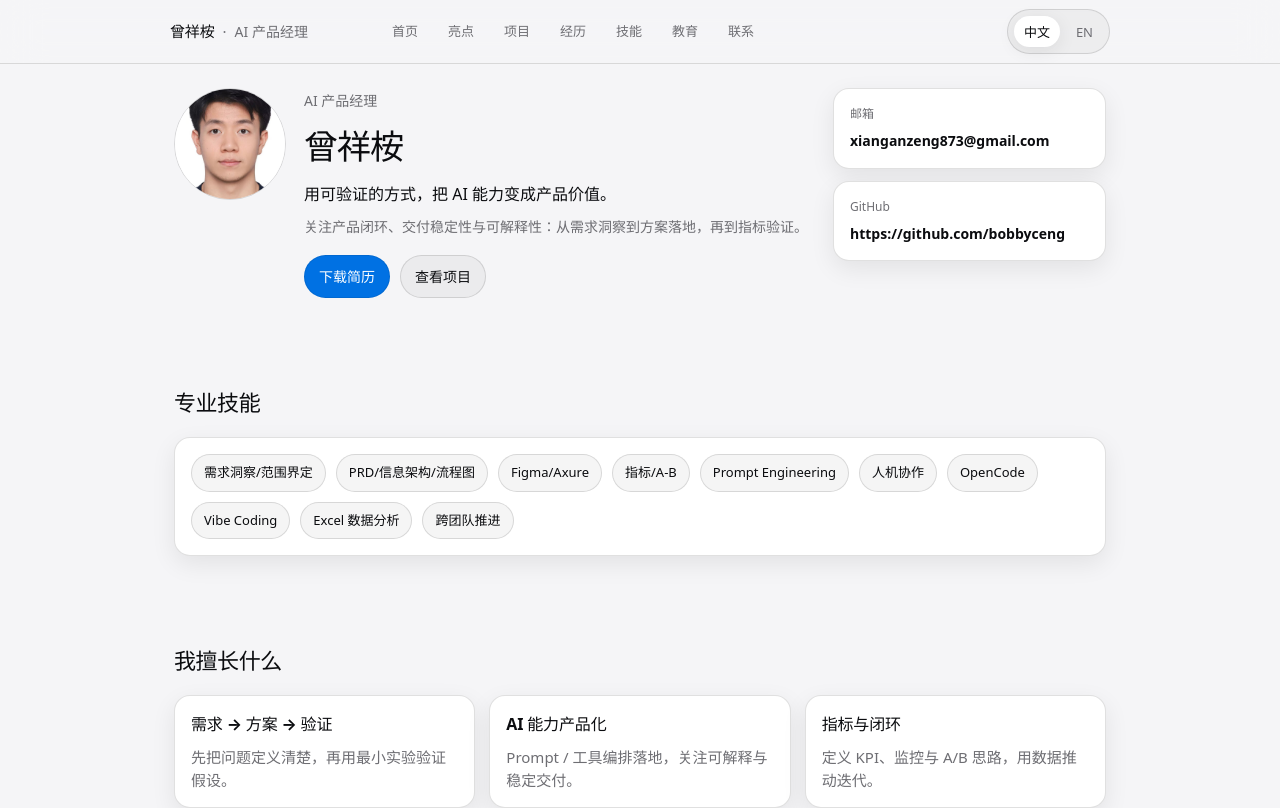
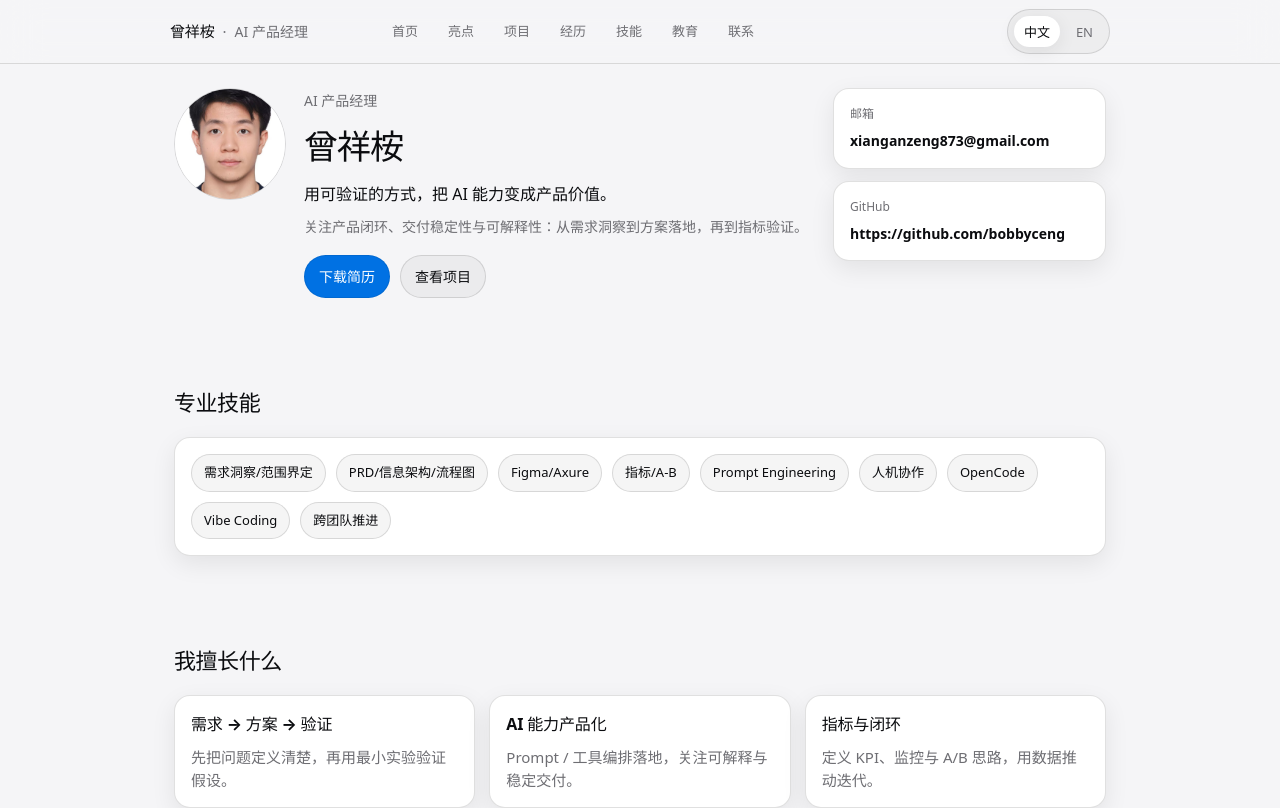
Before and after one commit to bobbyceng/bobbyceng-xiangan-portfolio, a React (Vite) app: page / in a window 1280 px wide. Shown: the top 808 px of the page. Built offline with nearby package versions, Linux system fonts and the light colour scheme.

Commit message:
feat: reorder skills and update tags
Ultraworked with [Sisyphus](https://github.com/code-yeongyu/oh-my-opencode)

Co-authored-by: Sisyphus <clio-agent@sisyphuslabs.ai>

```diff
--- a/src/content.js
+++ b/src/content.js
@@ -263,7 +263,6 @@ const content = {
         '人机协作',
         'OpenCode',
         'Vibe Coding',
-        'Excel 数据分析',
         '跨团队推进',
       ],
       en: [
@@ -275,7 +274,6 @@ const content = {
         'Human-AI collaboration',
         'OpenCode',
         'Vibe Coding',
-        'Excel analysis',
         'Cross-functional execution',
       ],
     },
```
